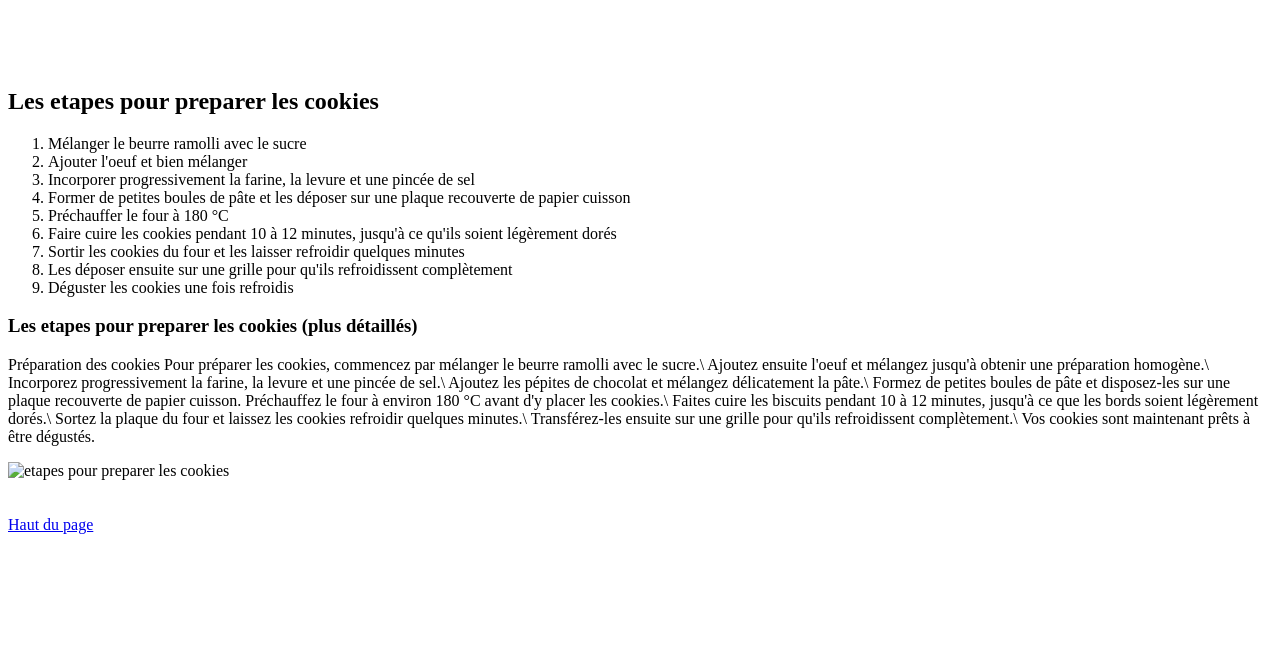
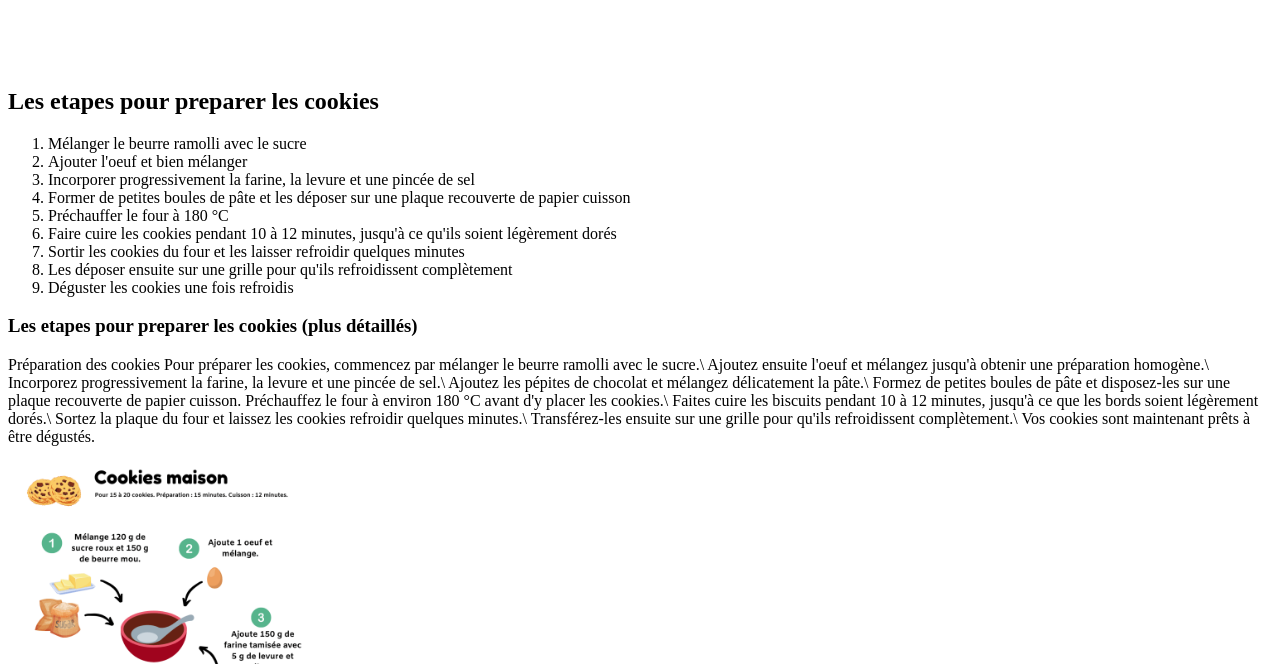
Before and after one commit to yussff0/dm-html, a plain HTML site: page pages/etape.html in a window 1280 px wide. Shown: the part 136-800 px from the top of the page. Drawn offline with Linux system fonts and the light colour scheme; the site is published under a folder, as on GitHub Pages, so addresses that start at the root find nothing.

Commit message:
Update image source path in etape.html

```diff
--- a/pages/etape.html
+++ b/pages/etape.html
@@ -41,7 +41,7 @@
       Transférez-les ensuite sur une grille pour qu'ils refroidissent complètement.\ Vos cookies sont maintenant prêts
       à être dégustés.
     </p>
-    <img width="300" src="/images/etape.png" alt="etapes pour preparer les cookies" />
+    <img width="300" src="../images/etape.png" alt="etapes pour preparer les cookies" />
     <br />
     <br />
     <br />
```
